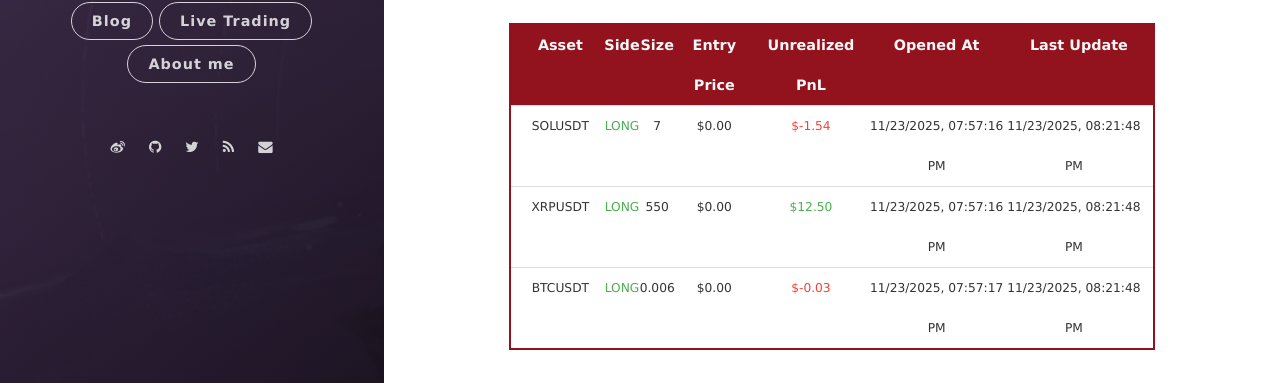
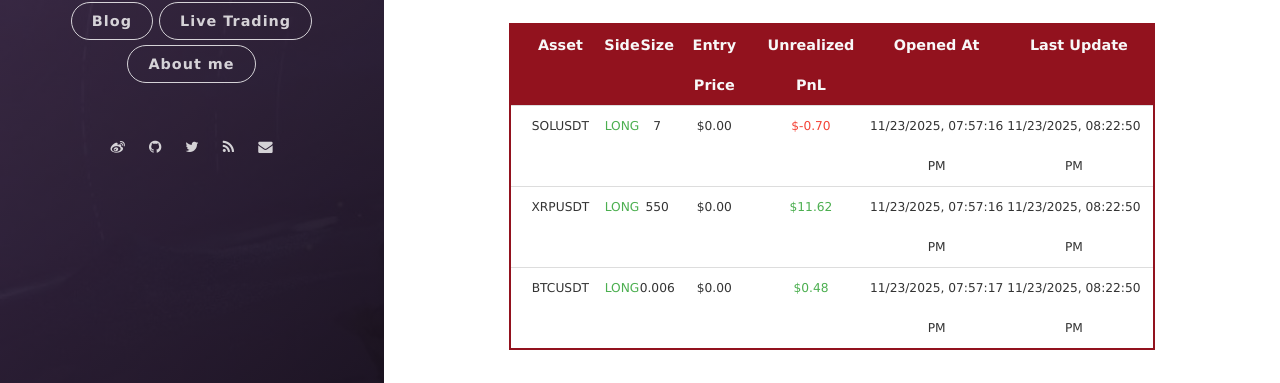
Before and after one commit to leeyegy/leeyegy.github.io, a Jekyll site: the page built from live-trading.html, in a window 1280 px wide and 1026 px high. Shown: the part 576-959 px from the top of the window. Built offline with Jekyll 4.4.1, drawn with Linux system fonts in a browser that asks for light colours; nearby versions of some CDN libraries.

Commit message:
AccountMonitor: refresh positions 2025-11-24T04:22:50+08:00

```diff
--- a/assets/data/binance/positions.json
+++ b/assets/data/binance/positions.json
@@ -4,26 +4,26 @@
     "side": "LONG",
     "size": 7.0,
     "entryPrice": 0.0,
-    "unrealizedPnl": -1.54,
+    "unrealizedPnl": -0.7,
     "openedAt": "2025-11-24T03:57:16+08:00",
-    "reportedAt": "2025-11-24T04:21:48+08:00"
+    "reportedAt": "2025-11-24T04:22:50+08:00"
   },
   {
     "symbol": "XRPUSDT",
     "side": "LONG",
     "size": 550.0,
     "entryPrice": 0.0,
-    "unrealizedPnl": 12.4969735,
+    "unrealizedPnl": 11.621522,
     "openedAt": "2025-11-24T03:57:16+08:00",
-    "reportedAt": "2025-11-24T04:21:48+08:00"
+    "reportedAt": "2025-11-24T04:22:50+08:00"
   },
   {
     "symbol": "BTCUSDT",
     "side": "LONG",
     "size": 0.006,
     "entryPrice": 0.0,
-    "unrealizedPnl": -0.0258,
+    "unrealizedPnl": 0.4812,
     "openedAt": "2025-11-24T03:57:17+08:00",
-    "reportedAt": "2025-11-24T04:21:48+08:00"
+    "reportedAt": "2025-11-24T04:22:50+08:00"
   }
 ]
```
